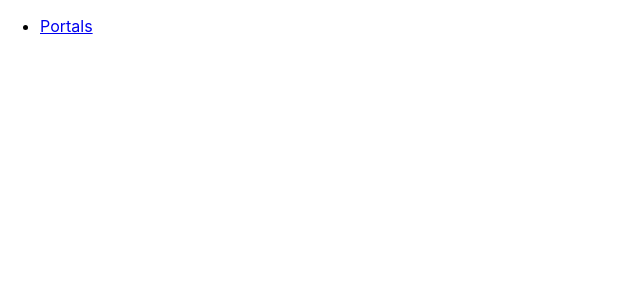
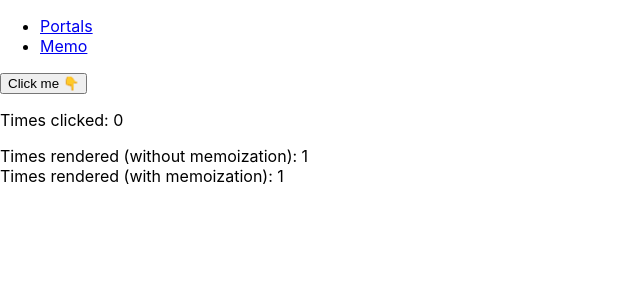
Before and after one commit to pszymanski95/react-playground, a React (Create React App) app: page /memo in a window 1280 px wide. Shown: the top 300 px of the page, without its empty margins (0-640 px from the left). Built offline with nearby package versions, Linux system fonts and the light colour scheme.

Commit message:
Add memo

```diff
--- a/src/App.js
+++ b/src/App.js
@@ -6,6 +6,7 @@ import {
 } from "react-router-dom";
 
 import { Portals } from './topics/portals/Portals';
+import { Memo } from './topics/memo/Memo';
 
 const App = () => {
   return (
@@ -16,11 +17,17 @@ const App = () => {
             <li>
               <Link to="/portals">Portals</Link>
             </li>
+            <li>
+              <Link to="/memo">Memo</Link>
+            </li>
           </ul>
         </nav>
         <Switch>
           <Route path="/portals">
             <Portals />
+          </Route>
+          <Route path="/memo">
+            <Memo />
           </Route>
           <Route default path="/" />
         </Switch>
--- /dev/null
+++ b/src/topics/memo/Memo.jsx
@@ -0,0 +1,60 @@
+import { useState, useRef, memo } from "react";
+
+/*
+    MEMO
+
+  React memo is a HOC used to memoize components by its props.
+  When a component is rerendered, all of its children are also rerendered, no matter if their props changed.
+  Memoized version of those children will not rerender them until their props are changed. That makes a difference when children render a lot of data.
+*/
+
+export const Memo = () => {
+  const [count, setCount] = useState(0);
+
+  const handleClick = () => {
+    setCount(count + 1);
+  };
+
+  return (
+    <div>
+      <button onClick={handleClick}>Click me 👇</button>
+      <p>Times clicked: {count}</p>
+
+      {/*
+        We render <RenderCounter> component as a child, either without and with memoization.
+
+        You can spot that component without memoization is rerendered 2 times.
+        Don't worry, it's caused by the React strict mode. On prod it will rerender only one time per change 😛
+      */}
+      <div>
+        Times rendered (without memoization): <RenderCounter />
+      </div>
+      <div>
+        Times rendered (with memoization): <MemoizedRenderCounter />
+      </div>
+    </div>
+  );
+};
+
+const RenderCounter = () => {
+  /*
+    useRef is used here to keep render counter value on rerenders.
+  */
+  const renderCounter = useRef(0);
+
+  renderCounter.current++;
+
+  return <span> {renderCounter.current}</span>;
+};
+
+const MemoizedRenderCounter = memo(RenderCounter);
+
+/*
+By deafult, memo compares complex props shallowly, but you can pass a custom function as a second parameter to do more advanced comparison.
+*/
+
+// const arePropsEqual = (prevProps, nextProps) => {
+//   return prevProps == nextProps;
+// }
+
+// const MemoizedRenderCounter = memo(RenderCounter, arePropsEqual);
```
Also changed, not shown: 1 other file (tests, documents, lock files or other folders).
